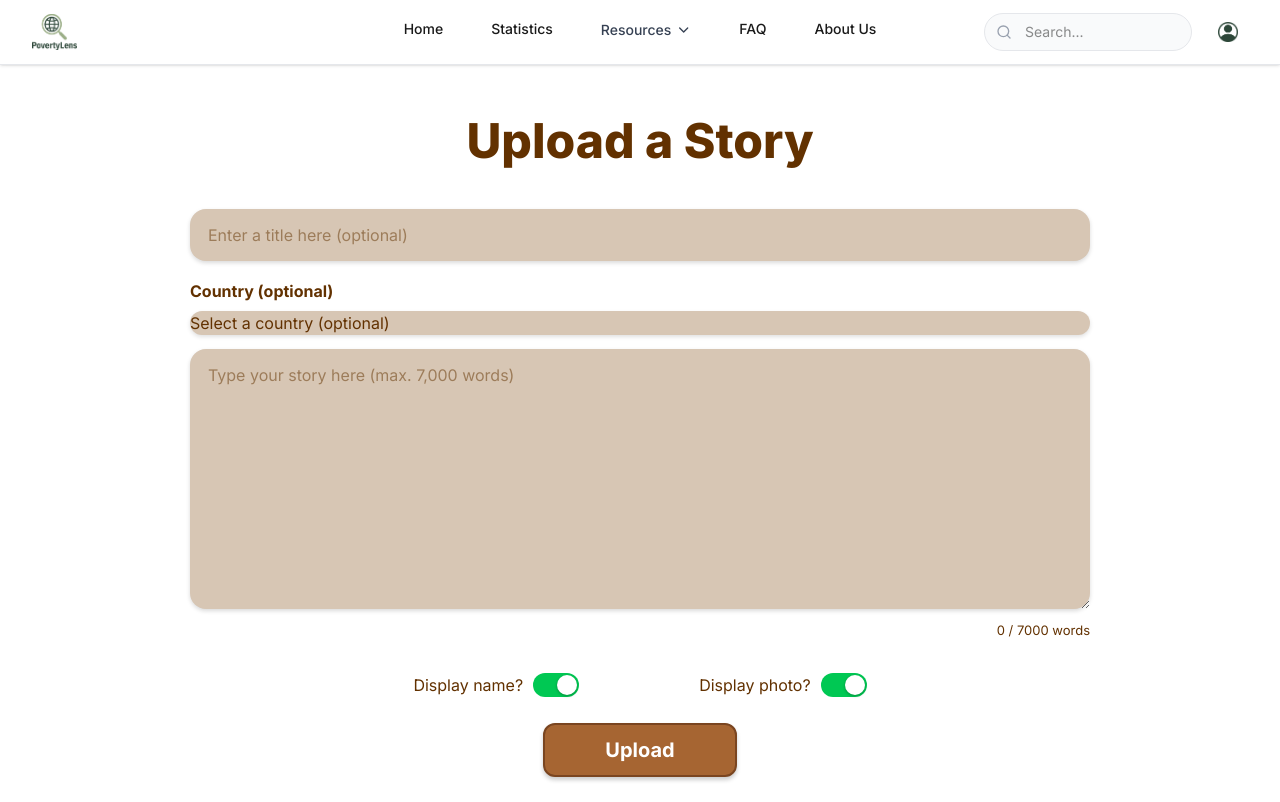
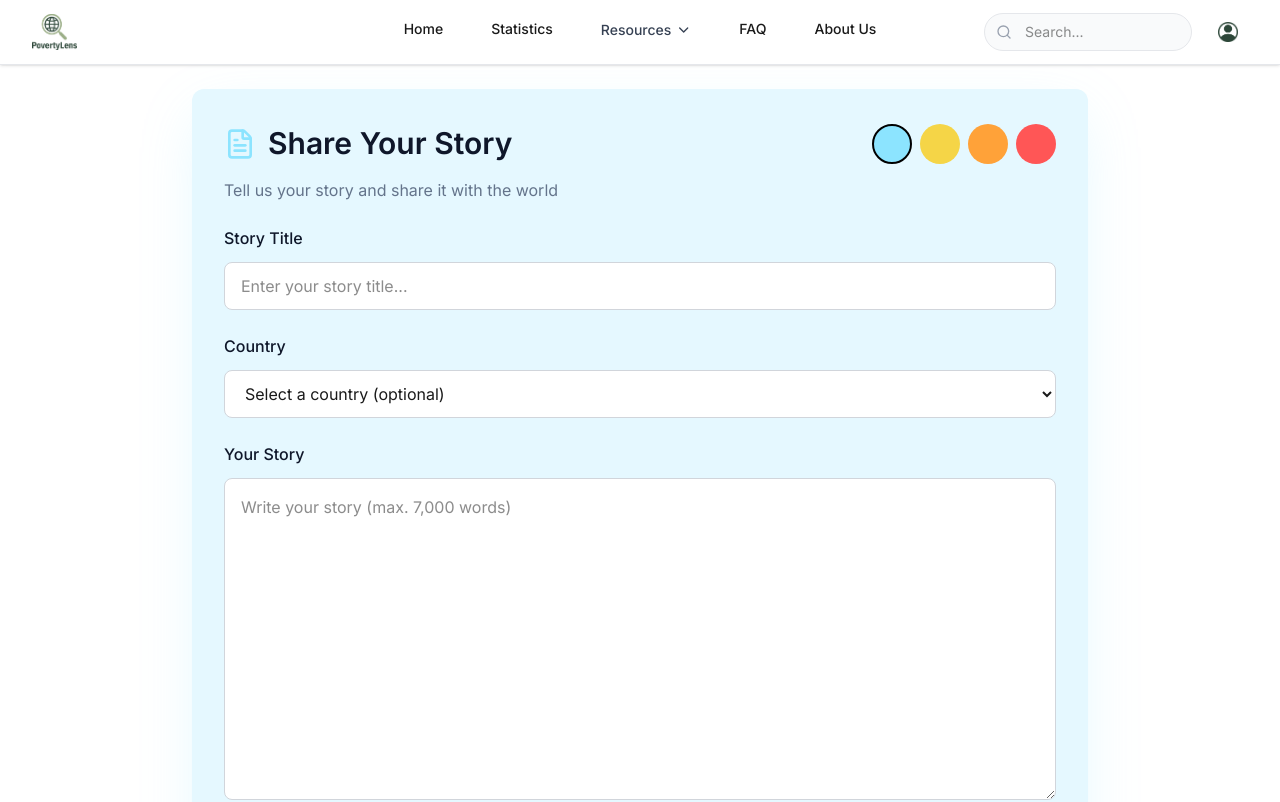
Before and after one commit to Revolution5/PovertyLens, a Next.js app in the folder frontend/: page /uploadstory in a window 1280 px wide. Shown: the top 802 px of the page. Built offline with nearby package versions, Linux system fonts and the light colour scheme.

Commit message:
updated upload story UI

```diff
--- a/frontend/app/uploadstory/page.tsx
+++ b/frontend/app/uploadstory/page.tsx
@@ -1,23 +1,37 @@
 'use client';
 
-import { useState } from 'react';
-
-const textBrown = '#623100';
-const fieldBg = '#D7C6B4';
-const pageBg = '#ffffff';
+import { useState } from "react";
+import { FileText } from 'lucide-react';
 const BACKEND_URL = 'http://localhost:4000';
 
 const COUNTRY_OPTIONS = [
-    {code: '', name: 'Select a country (optional)'},
-    {code: 'USA', name: 'United States'},
-    {code: 'CAN', name: 'Canada'},
-    {code: 'MEX', name: 'Mexico'},
-    {code: 'BRA', name: 'Brazil'},
-    {code: 'ARG', name: 'Argentina'},
-    {code: 'GBR', name: 'United Kingdom'},
-    {code: 'FRA', name: 'France'},
-    {code: 'DEU', name: 'Germany'} // will add more later
-]
+  { code: '', name: 'Select a country (optional)' },
+  { code: 'USA', name: 'United States' },
+  { code: 'CAN', name: 'Canada' },
+  { code: 'MEX', name: 'Mexico' },
+  { code: 'BRA', name: 'Brazil' },
+  { code: 'ARG', name: 'Argentina' },
+  { code: 'GBR', name: 'United Kingdom' },
+  { code: 'FRA', name: 'France' },
+  { code: 'DEU', name: 'Germany' }
+];
+
+const colorSchemes = [
+  { bg: "#E5F8FF", accent: "#8CE4FF", name: "Ocean" },
+  { bg: "#FFFCEB", accent: "#F5D547", name: "Sunshine" },
+  { bg: "#FFE8D6", accent: "#FFA239", name: "Sunset" },
+  { bg: "#FFE5E5", accent: "#FF5656", name: "Rose" }
+];
+
+const sharedInputStyle = {
+    width: '100%',
+    fontSize: '16px',
+    borderRadius: '8px',
+    border: '1px solid #d1d5db',
+    outline: 'none',
+    backgroundColor:'#ffffff',
+    boxSizing: 'border-box' as const,
+};
 
 export default function UploadStoryPage() {
   const [title, setTitle] = useState('');
@@ -27,17 +41,27 @@ export default function UploadStoryPage() {
   const [displayPhoto, setDisplayPhoto] = useState(true);
   const [isSubmitting, setIsSubmitting] = useState(false);
   const [message, setMessage] = useState<string | null>(null);
+  const [colorScheme, setColorScheme] = useState(0);
+
+  const bgColor = colorSchemes[colorScheme].bg;
+  const accentColor = colorSchemes[colorScheme].accent;
 
   const wordCount = story.trim() ? story.trim().split(/\s+/).length : 0;
-    const handleSubmit = async(e: React.FormEvent) => {
+
+  const handleSubmit = async (e: React.FormEvent) => {
     e.preventDefault();
     setMessage(null);
 
-        if (!story.trim()){
-            setMessage('Please wrie a story before uploading.')
+    if (!title.trim()){
+        setMessage('Please enter a story title.');
         return;
     }
-        if (wordCount > 7000){
+
+    if (!story.trim()) {
+      setMessage('Please write a story before uploading.');
+      return;
+    }
+    if (wordCount > 7000) {
       setMessage('Unable to upload: your story is over 7,000 words.');
       return;
     }
@@ -46,7 +70,7 @@ export default function UploadStoryPage() {
       const userEmail =
         typeof window !== 'undefined' ? localStorage.getItem('userEmail') : null;
 
-            const res = await fetch(`${BACKEND_URL}/api/stories`,{
+      const res = await fetch(`${BACKEND_URL}/api/stories`, {
         method: 'POST',
         headers: {
           'Content-Type': 'application/json',
@@ -62,7 +86,7 @@ export default function UploadStoryPage() {
       });
       const data = await res.json();
 
-            if (!res.ok || !data.success){
+      if (!res.ok || !data.success) {
         setMessage(data.message || 'Error: could not upload story.');
         return;
       }
@@ -75,7 +99,7 @@ export default function UploadStoryPage() {
       setCountry('');
       setDisplayName(true);
       setDisplayPhoto(true);
-        } catch (err){
+    } catch (err) {
       console.error(err);
       setMessage('Error: could not connect to server while uploading story.');
     } finally {
@@ -83,75 +107,149 @@ export default function UploadStoryPage() {
     }
   };
 
+  const handleClear = () => {
+    setTitle('');
+    setStory('');
+    setCountry('');
+    setDisplayName(true);
+    setDisplayPhoto(true);
+    setMessage(null);
+  };
+
   return (
     <div
       style={{
-                backgroundColor: pageBg,
         minHeight: '100vh',
-                padding: '40px 80px 80px',
-                color: textBrown,
+        padding: '24px',
+        display: 'flex',
+        alignItems: 'center',
+        justifyContent: 'center',
+        backgroundColor: '#ffffff',
       }}
     >
-            {/* Heading */}
+      <div
+        style={{
+          width: '100%',
+          maxWidth: '896px',
+          backgroundColor: bgColor,
+          borderRadius: '12px',
+          boxShadow: `0 20px 60px -10px ${accentColor}40`,
+          transition: 'all 0.5s',
+        }}
+      >
+        {/* Header */}
+        <div style={{ padding: '32px 32px 24px' }}>
+          <div
+            style={{
+              display: 'flex',
+              alignItems: 'center',
+              justifyContent: 'space-between',
+              marginBottom: '12px',
+            }}
+          >
+            <div style={{ display: 'flex', alignItems: 'center', gap: '12px' }}>
+              <FileText
+                size={32}
+                strokeWidth={2}
+                color={accentColor}
+              />
               <h1
                 style={{
-                    fontSize: 48,
-                    fontWeight: 800,
-                    textAlign: 'center',
-                    marginBottom: 32,
+                  fontSize: '30px',
+                  fontWeight: '600',
+                  margin: 0,
+                  color: '#0f172a',
                 }}
               >
-                Upload a Story
+                Share Your Story
               </h1>
-            <form
-                onSubmit={handleSubmit}
+            </div>
+            <div style={{ display: 'flex', gap: '8px' }}>
+              {colorSchemes.map((scheme, index) => (
+                <button
+                  key={scheme.name}
+                  type="button"
+                  onClick={() => setColorScheme(index)}
+                  title={scheme.name}
                   style={{
-                    maxWidth: 900,
-                    margin: '0 auto',
+                    width: '40px',
+                    height: '40px',
+                    borderRadius: '50%',
+                    border: colorScheme === index ? '2px solid #000' : '2px solid transparent',
+                    backgroundColor: scheme.accent,
+                    cursor: 'pointer',
+                    transition: 'transform 0.2s',
+                  }}
+                  onMouseEnter={(e) => (e.currentTarget.style.transform = 'scale(1.1)')}
+                  onMouseLeave={(e) => (e.currentTarget.style.transform = 'scale(1)')}
+                />
+              ))}
+            </div>
+          </div>
+          <p style={{ fontSize: '16px', color: '#64748b', margin: 0 }}>
+            Tell us your story and share it with the world
+          </p>
+        </div>
+
+        {/* Content */}
+        <div style={{ padding: '0 32px 32px' }}>
+          <form onSubmit={handleSubmit}>
+            {/* Title */}
+            <div style={{ marginBottom: '24px' }}>
+              <label
+                htmlFor="title"
+                style={{
+                  display: 'block',
+                  fontSize: '16px',
+                  fontWeight: '500',
+                  marginBottom: '12px',
+                  color: '#0f172a',
                 }}
               >
-                {/* Title input */}
-                <div style={{ marginBottom: 18 }}>
+                Story Title
+              </label>
               <input
-                        type='text'
+                id="title"
+                type="text"
+                placeholder="Enter your story title..."
                 value={title}
                 onChange={(e) => setTitle(e.target.value)}
-                        placeholder="Enter a title here (optional)"
                 style={{
-                            width:'100%',
-                            padding: '14px 18px',
-                            borderRadius: 16,
-                            border: 'none',
-                            backgroundColor: fieldBg,
-                            fontSize: 16,
-                            color: textBrown,
-                            outline: 'none',
-                            boxShadow: '0 2px 4px rgba(0,0,0,0.15)',
+                  ...sharedInputStyle,
+                  height: '48px',
+                  padding: '0 16px',
                 }}
+                onFocus={(e) => (e.target.style.borderColor = accentColor)}
+                onBlur={(e) => (e.target.style.borderColor = '#d1d5db')}
               />
             </div>
-                {/* Country Dropdown for Statistics page */}
-                <div style={{ marginBottom: 10}}>
-                    <label style={{display: 'block', marginBottom: 8, fontWeight: 700}}>
-                        Country (optional)
+
+            {/* Country */}
+            <div style={{ marginBottom: '24px' }}>
+              <label
+                htmlFor="country"
+                style={{
+                  display: 'block',
+                  fontSize: '16px',
+                  fontWeight: '500',
+                  marginBottom: '12px',
+                  color: '#0f172a',
+                }}
+              >
+                Country
               </label>
               <select
-                        value = {country}
+                id="country"
+                value={country}
                 onChange={(e) => setCountry(e.target.value)}
                 style={{
-                            width: '100%',
-                            padding: '12 px 14px',
-                            borderRadius: 12,
-                            border: 'none',
-                            backgroundColor: fieldBg,
-                            fontSize: 16,
-                            color: textBrown,
-                            outline: 'none',
-                            boxShadow: '0 2px 4px rgba(0,0,0,0.12)',
-                            marginBottom: 4,
-                            appearance: 'none' as const,
+                  ...sharedInputStyle,
+                  height: '48px',
+                  padding: '0 16px',
+                  cursor: 'pointer',
                 }}
-                        aria-label="Select country"
+                onFocus={(e) => (e.target.style.borderColor = accentColor)}
+                onBlur={(e) => (e.target.style.borderColor = '#d1d5db')}
               >
                 {COUNTRY_OPTIONS.map((c) => (
                   <option key={c.code || 'none'} value={c.code}>
@@ -160,108 +258,166 @@ export default function UploadStoryPage() {
                 ))}
               </select>
             </div>
-                {/* Story Textures */}
-                <div style={{ marginBottom: 10}}>
+
+            {/* Story */}
+            <div style={{ marginBottom: '24px' }}>
+              <label
+                htmlFor="story"
+                style={{
+                  display: 'block',
+                  fontSize: '16px',
+                  fontWeight: '500',
+                  marginBottom: '12px',
+                  color: '#0f172a',
+                }}
+              >
+                Your Story
+              </label>
               <textarea
+                id="story"
+                placeholder="Write your story (max. 7,000 words)"
                 value={story}
                 onChange={(e) => setStory(e.target.value)}
-                        placeholder='Type your story here (max. 7,000 words)'
+                rows={12}
                 style={{
-                            width: '100%',
-                            height: 260,
-                            padding: '14px 18px',
-                            borderRadius: 16,
-                            border: 'none',
-                            backgroundColor: fieldBg,
-                            fontSize: 16,
-                            color: textBrown,
-                            outline: 'none',
+                  ...sharedInputStyle,
+                  padding: '16px',
                   resize: 'vertical',
-                            boxShadow: '0 2px 4px rgba(0,0,0,0.15)',
+                  fontFamily: 'inherit',
                 }}
+                onFocus={(e) => (e.target.style.borderColor = accentColor)}
+                onBlur={(e) => (e.target.style.borderColor = '#d1d5db')}
               />
-                    <div
+              <p
                 style={{
-                            marginTop: 6,
-                            fontSize: 13,
-                            textAlign: 'right',
-                            color: wordCount > 7000 ? '#b00020' : textBrown,
+                  fontSize: '14px',
+                  color: wordCount > 7000 ? '#b00020' : '#6b7280',
+                  marginTop: '8px',
+                  marginBottom: 0,
                 }}
               >
-                        {wordCount} / 7000 words
+                {wordCount} / 7,000 words
+              </p>
             </div>
-                </div>
-                {/* Toggles for name and photo */}
+
+            {/* Toggles */}
             <div
               style={{
                 display: 'flex',
                 justifyContent: 'center',
-                        gap: 120,
-                        alignItems: 'center',
-                        margin: '32px 0 26px',
-                        fontSize: 16,
+                gap: '48px',
+                margin: '32px 0',
               }}
             >
-                    <div style={{display: 'flex', alignItems: 'center', gap: 10}}>
-                        <span>Display name?</span>
+              <div style={{ display: 'flex', alignItems: 'center', gap: '12px' }}>
+                <label
+                  htmlFor="displayName"
+                  style={{ fontSize: '16px', cursor: 'pointer', color: '#0f172a' }}
+                >
+                  Display name?
+                </label>
                 <ToggleSwitch
+                  id="displayName"
                   checked={displayName}
-                            onChange={()  => setDisplayName((v) => !v)}
+                  onChange={() => setDisplayName((v) => !v)}
                 />
               </div>
-                    <div style={{display: 'flex', alignItems: 'center', gap: 10}}>
-                        <span>Display photo?</span>
+              <div style={{ display: 'flex', alignItems: 'center', gap: '12px' }}>
+                <label
+                  htmlFor="displayPhoto"
+                  style={{ fontSize: '16px', cursor: 'pointer', color: '#0f172a' }}
+                >
+                  Display photo?
+                </label>
                 <ToggleSwitch
+                  id="displayPhoto"
                   checked={displayPhoto}
-                            onChange={()  => setDisplayPhoto((v) => !v)}
+                  onChange={() => setDisplayPhoto((v) => !v)}
                 />
               </div>
             </div>
-                {/* Status message */}
+
+            {/* Message */}
             {message && (
               <div
-                        style={{marginBottom: 16, textAlign: 'center', fontSize: 14}}
+                style={{
+                  textAlign: 'center',
+                  fontSize: '16px',
+                  padding: '12px',
+                  borderRadius: '8px',
+                  marginBottom: '24px',
+                  backgroundColor: message.includes('success') ? '#d4edda' : '#f8d7da',
+                  color: message.includes('success') ? '#155724' : '#721c24',
+                }}
               >
                 {message}
               </div>
             )}
-                {/*Upload button*/}
-                <div style={{textAlign: 'center'}}>
+
+            {/* Buttons */}
+            <div style={{ display: 'flex', gap: '16px', justifyContent: 'flex-end' }}>
+              <button
+                type="button"
+                onClick={handleClear}
+                style={{
+                  height: '48px',
+                  padding: '0 32px',
+                  fontSize: '16px',
+                  fontWeight: '500',
+                  borderRadius: '8px',
+                  border: '1px solid #d1d5db',
+                  backgroundColor: '#ffffff',
+                  cursor: 'pointer',
+                  transition: 'background-color 0.2s',
+                }}
+                onMouseEnter={(e) => (e.currentTarget.style.backgroundColor = '#f9fafb')}
+                onMouseLeave={(e) => (e.currentTarget.style.backgroundColor = '#ffffff')}
+              >
+                Clear
+              </button>
               <button
                 type="submit"
                 disabled={isSubmitting}
                 style={{
-                            fontSize: 20,
-                            padding: '10px 60px',
-                            fontWeight: 700,
-                            color: '#fff',
-                            backgroundColor: '#a66532',
-                            borderRadius: 12,
-                            border: '2px solid #7a4520',
-                            boxShadow: '0 3px 4px rgba(0,0,0,0.2)',
+                  height: '48px',
+                  padding: '0 32px',
+                  fontSize: '16px',
+                  fontWeight: '500',
+                  borderRadius: '8px',
+                  border: 'none',
+                  backgroundColor: accentColor,
+                  color: '#ffffff',
                   cursor: isSubmitting ? 'not-allowed' : 'pointer',
-                            opacity: isSubmitting ? 0.7 : 1,
+                  opacity: isSubmitting ? 0.5 : 1,
+                  transition: 'opacity 0.2s',
                 }}
+                onMouseEnter={(e) => !isSubmitting && (e.currentTarget.style.opacity = '0.9')}
+                onMouseLeave={(e) => !isSubmitting && (e.currentTarget.style.opacity = '1')}
               >
-                        {isSubmitting ? 'Uploading story...':'Upload'}
+                {isSubmitting ? 'Uploading...' : 'Upload Story'}
               </button>
             </div>
           </form>
         </div>
+      </div>
+    </div>
   );
 }
 
-// Toggle switch
+// Toggle switch component
 function ToggleSwitch({
+  id,
   checked,
   onChange,
 }: {
+  id?: string;
   checked: boolean;
   onChange: () => void;
 }) {
   const trackColor = checked ? '#00c853' : '#cccccc';
   return (
     <button
+      id={id}
       type="button"
       onClick={onChange}
       style={{
@@ -275,6 +431,7 @@ function ToggleSwitch({
         alignItems: 'center',
         justifyContent: checked ? 'flex-end' : 'flex-start',
         cursor: 'pointer',
+        transition: 'background-color 0.3s',
       }}
     >
       <div
```
Lines whose indentation alone changed are shown as unchanged.
